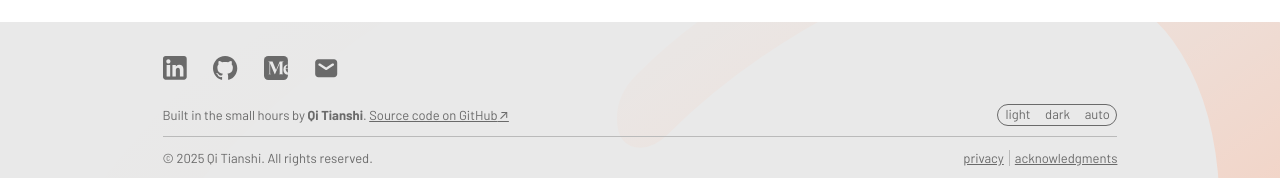
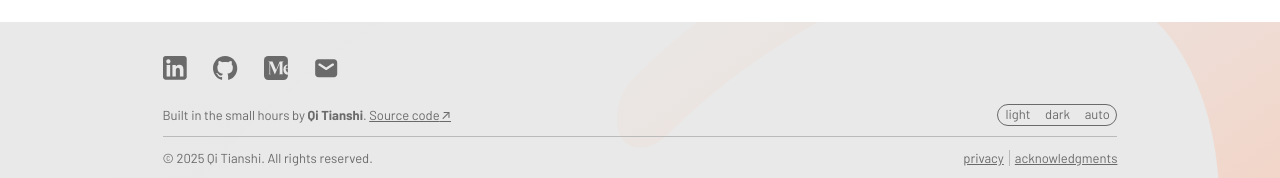
Before and after one commit to qitianshi/qitianshi.com, a Jekyll site: the page built from src/index.html, in a window 1280 px wide and 900 px high, scrolled down 2177 px. Shown: the part 701-879 px from the top of the window. Built offline with Jekyll 4.4.1, drawn with Linux system fonts in a browser that asks for light colours; nearby versions of some CDN libraries; some web fonts are replaced.

Commit message:
Shorten source code link text in global footer

```diff
--- a/src/_includes/global-footer.html
+++ b/src/_includes/global-footer.html
@@ -46,7 +46,7 @@
     <div class="global-footer__main global-footer__section">
 
         <small>
-            Built in the small hours by <b>Qi Tianshi</b>. <a href="https://github.com/qitianshi/qitianshi.com{% if jekyll.environment == 'development' %}/tree/develop{% endif %}" target="_blank" class="quiet-link">Source code on GitHub</a>
+            Built in the small hours by <b>Qi Tianshi</b>. <a href="https://github.com/qitianshi/qitianshi.com{% if jekyll.environment == 'development' %}/tree/develop{% endif %}" target="_blank" class="quiet-link">Source code</a>
             {% if jekyll.environment == "development" %}
                 <a href="{{ site.prod_url | append: page.url }}" target="_blank" class="external-link">Production</a>
             {% endif %}
```
